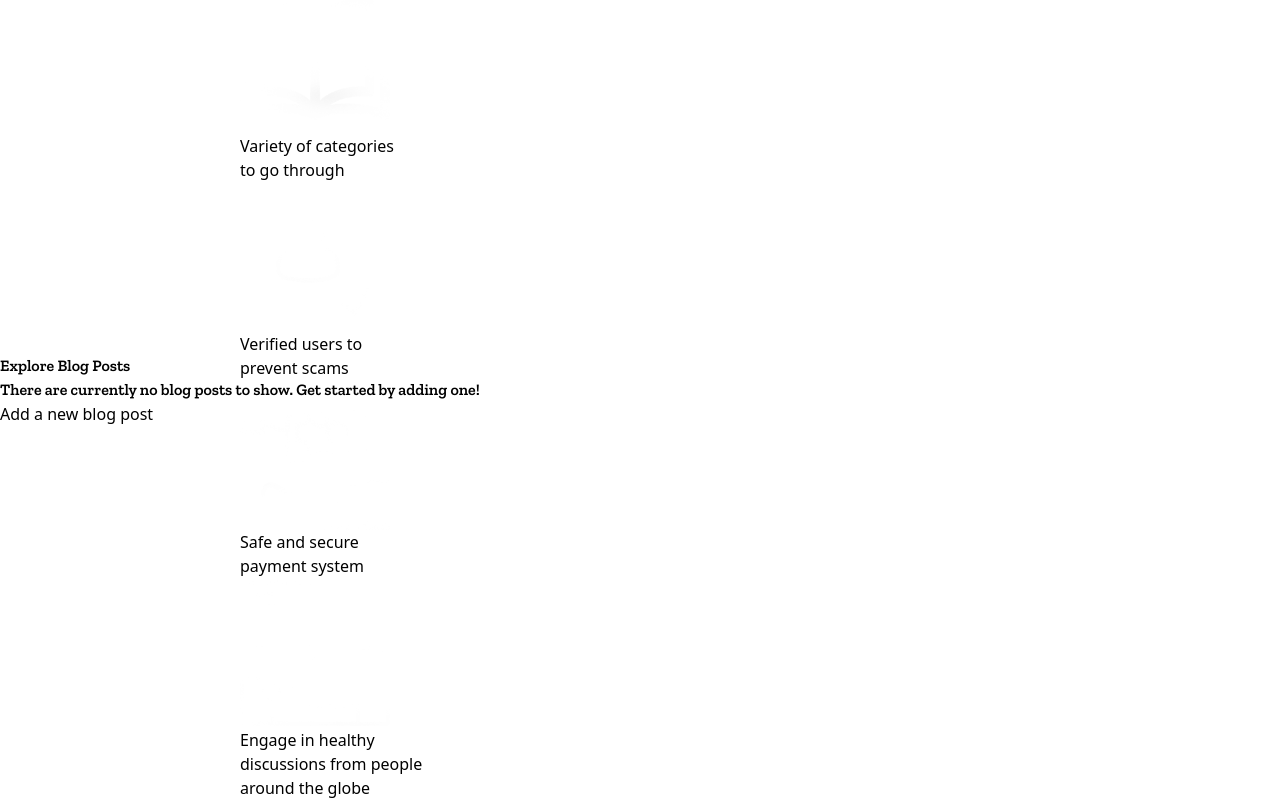
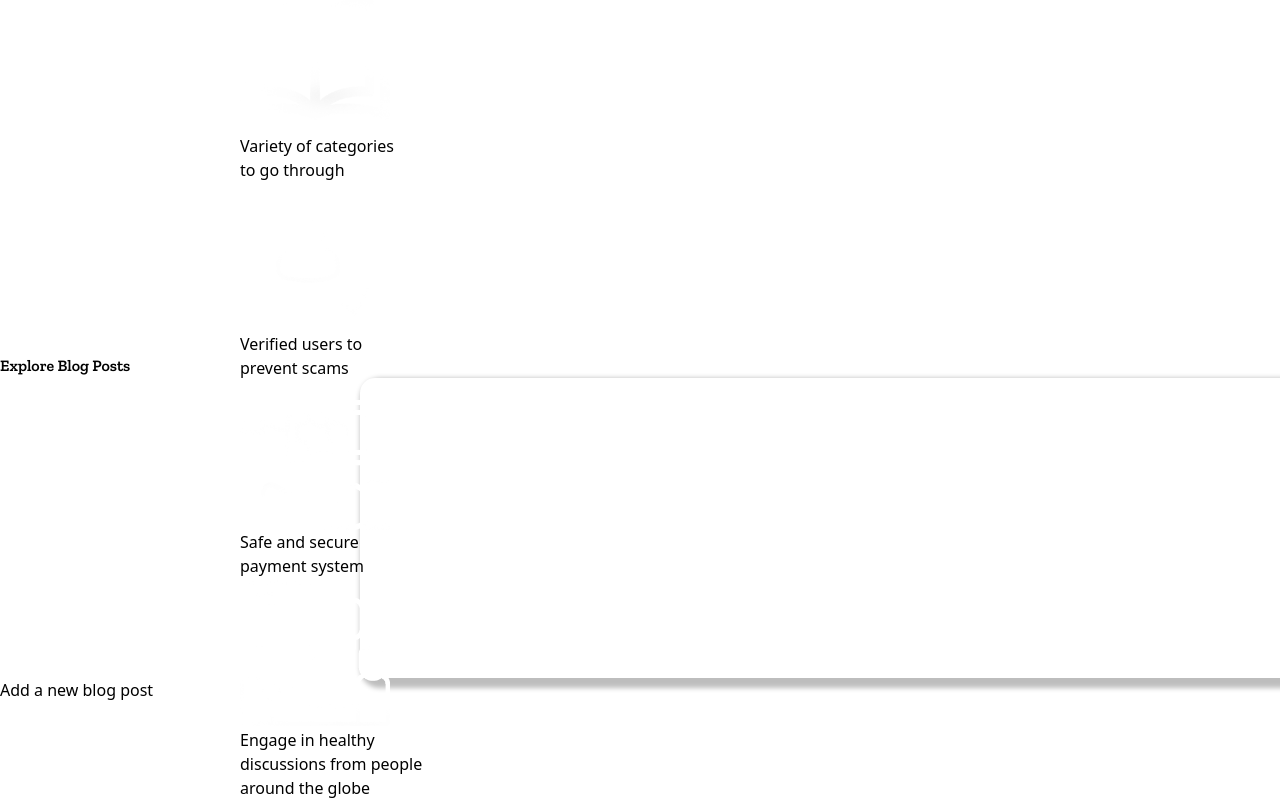
Before and after one commit to vedanthanekar45/NovelNest, a React (Vite) app in the folder frontend/: page / in a window 1280 px wide. Shown: the part 712-1512 px from the top of the page. Built offline with nearby package versions, Linux system fonts and the light colour scheme; a web font is replaced by a local one.

Commit message:
Started doing blog features

```diff
--- a/frontend/src/App.css
+++ b/frontend/src/App.css
@@ -71,6 +71,14 @@ nav {
   font-style: normal;
 }
 
+.blog-tile {
+  width: 1200px;
+  height: 300px;
+  box-shadow: 5px 5px 5px 5px #00000042;
+  margin-left: 360px;
+  border-radius: 15px;
+}
+
 /* CSS FOR LOGIN PAGE */
 .login-box {
   width: 500px;
--- /dev/null
+++ b/frontend/src/components/blog_components/blogelement.jsx
@@ -0,0 +1,9 @@
+function blogElement() {
+    return (
+        <div className="blog-tile">
+
+        </div>
+    )
+}
+
+export default blogElement;
--- a/frontend/src/components/home_components/Blog.jsx
+++ b/frontend/src/components/home_components/Blog.jsx
@@ -1,12 +1,14 @@
+import BlogElement from "../blog_components/blogelement"
+
 function Blog() {
     return (
         <div>
             <div className="blog-title items-center h-auto">
                 <h1 className="text-green-700 text-7xl text-center mt-20"> Explore Blog Posts </h1>
             </div>
-            <div className="blog-tile">
-                <h3 className="blog-title text-2xl mt-20 text-center">
-                    There are currently no blog posts to show. Get started by adding one!
+            <div>
+                <h3 className="blog-title text-2xl mt-16">
+                    <BlogElement />
                 </h3>
             </div>
             <div className="blog-butt flex justify-center">
```
